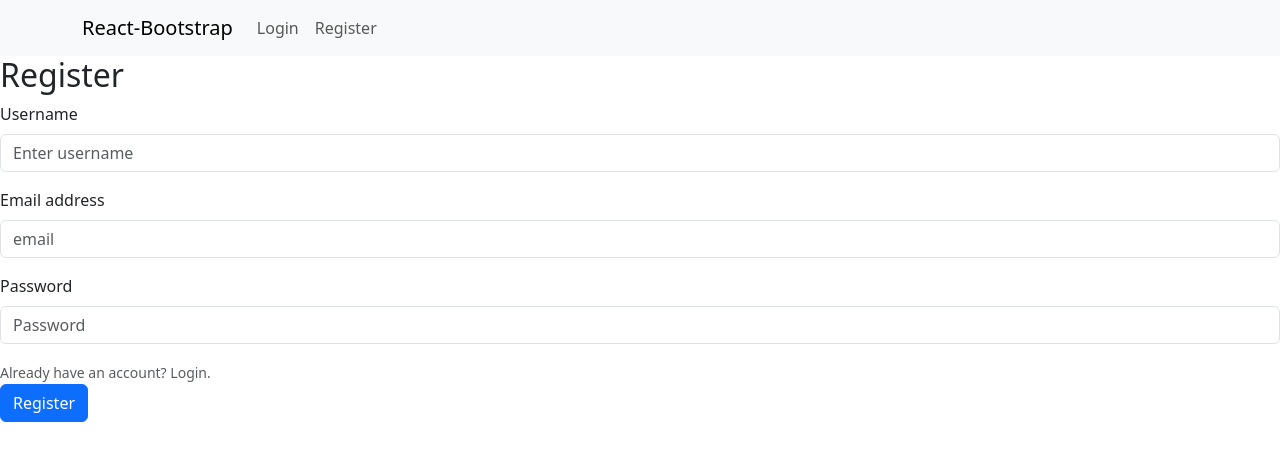
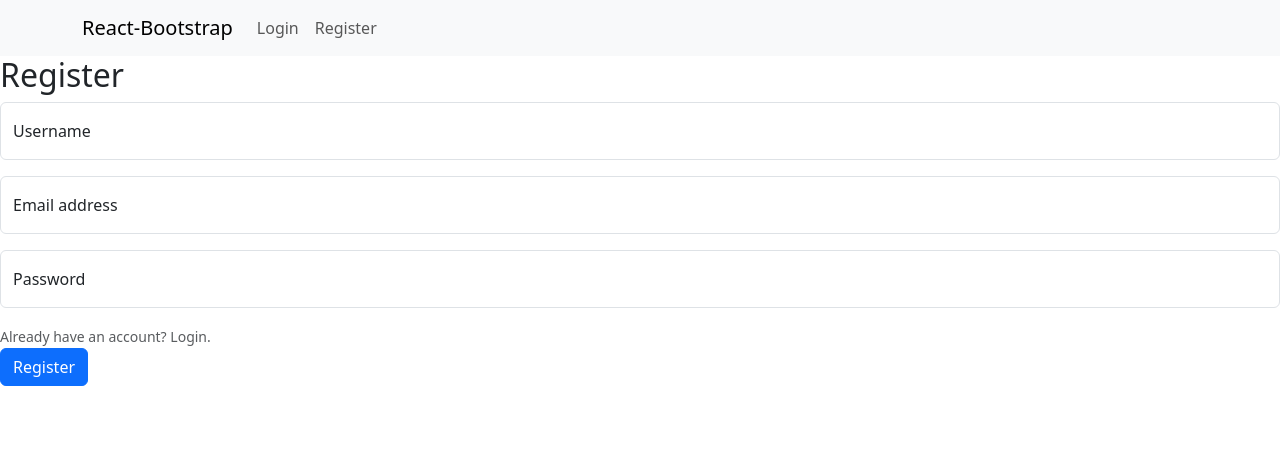
Before and after one commit to rkehadzhiyski/NexusTune, a React (Vite) app in the folder client/: page /register in a window 1280 px wide. Shown: the top 460 px of the page. Built offline with nearby package versions, Linux system fonts and the light colour scheme.

Commit message:
add floating labels to the register page

```diff
--- a/client/src/components/login/Login.tsx
+++ b/client/src/components/login/Login.tsx
@@ -5,7 +5,7 @@
 import * as yup from 'yup';
 
 import Form from 'react-bootstrap/Form';
-import FloatingLabel from 'react-bootstrap/FloatingLabel';
+import { FloatingLabel } from 'react-bootstrap';
 import Button from 'react-bootstrap/Button';
 import AuthContext from '../../contexts/authContext';
 
--- a/client/src/components/register/Register.tsx
+++ b/client/src/components/register/Register.tsx
@@ -7,6 +7,7 @@
 import AuthContext from '../../contexts/authContext';
 
 import Form from 'react-bootstrap/Form';
+import { FloatingLabel } from 'react-bootstrap';
 import Button from 'react-bootstrap/Button';
 
 interface FormData {
@@ -42,8 +43,7 @@
         <div>
             <h2>Register</h2>
             <Form onSubmit={handleSubmit(onSubmit)}>
-                <Form.Group className="mb-3" controlId="formGroupUsername">
-                    <Form.Label>Username</Form.Label>
+                <FloatingLabel label="Username" className="mb-3" controlId="formGroupUsername">
                     <Form.Control
                         type="username"
                         {...register('username')}
@@ -51,9 +51,8 @@
                         autoComplete="username"
                     />
                     <Form.Text className="text-danger">{errors['username']?.message}</Form.Text>
-                </Form.Group>
-                <Form.Group className="mb-3" controlId="formGroupEmail">
-                    <Form.Label>Email address</Form.Label>
+                </FloatingLabel>
+                <FloatingLabel label="Email address" className="mb-3" controlId="formGroupEmail">
                     <Form.Control
                         type="email"
                         {...register('email')}
@@ -61,9 +60,8 @@
                         autoComplete='email'
                     />
                     <Form.Text className="text-danger">{errors['email']?.message}</Form.Text>
-                </Form.Group>
-                <Form.Group className="mb-3" controlId="formGroupPassword">
-                    <Form.Label>Password</Form.Label>
+                </FloatingLabel>
+                <FloatingLabel label="Password" className="mb-3" controlId="formGroupPassword">
                     <Form.Control
                         type="password"
                         {...register('password')}
@@ -71,7 +69,7 @@
                         autoComplete="current-password"
                     />
                     <Form.Text className="text-danger">{errors['username']?.message}</Form.Text>
-                </Form.Group>
+                </FloatingLabel>
                 <Form.Text className="text-muted">
                     Already have an account? <span onClick={navigateLogin}>Login</span>.
                 </Form.Text>
```
